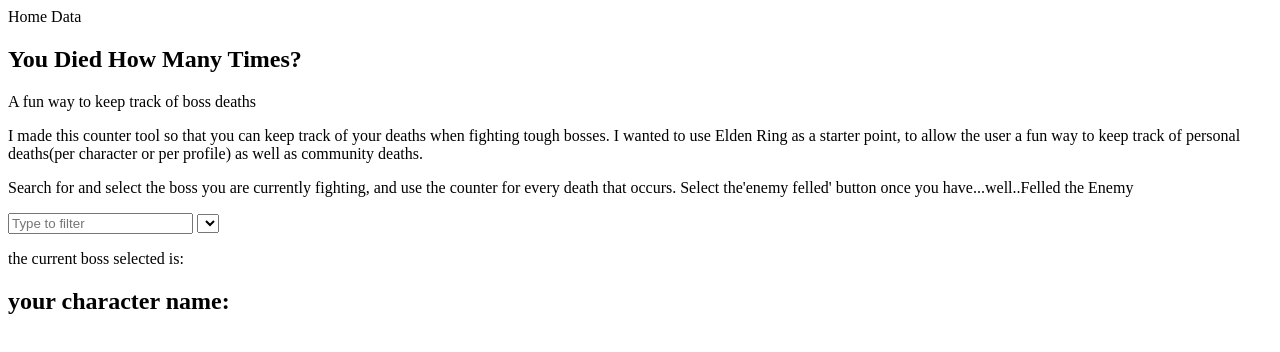
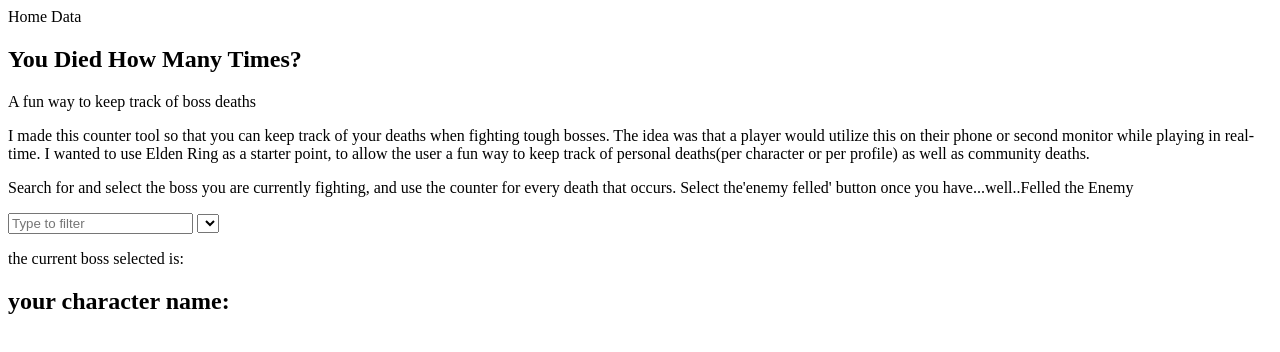
Before and after one commit to cerpinconsafo/simple-boss-death-counter, a plain HTML site: page index2.html in a window 1280 px wide. Drawn offline with Linux system fonts and the light colour scheme.

Commit message:
hello world

```diff
--- /dev/null
+++ b/assets/images/styles.css
@@ -0,0 +1,3 @@
+body {
+
+}
--- a/index2.html
+++ b/index2.html
@@ -15,9 +15,11 @@
       <p>A fun way to keep track of boss deaths</p>
       <p>
         I made this counter tool so that you can keep track of your deaths when
-        fighting tough bosses. I wanted to use Elden Ring as a starter point, to
-        allow the user a fun way to keep track of personal deaths(per character
-        or per profile) as well as community deaths.
+        fighting tough bosses. The idea was that a player would utilize this on
+        their phone or second monitor while playing in real-time. I wanted to
+        use Elden Ring as a starter point, to allow the user a fun way to keep
+        track of personal deaths(per character or per profile) as well as
+        community deaths.
       </p>
       <p>
         Search for and select the boss you are currently fighting, and use the
```
